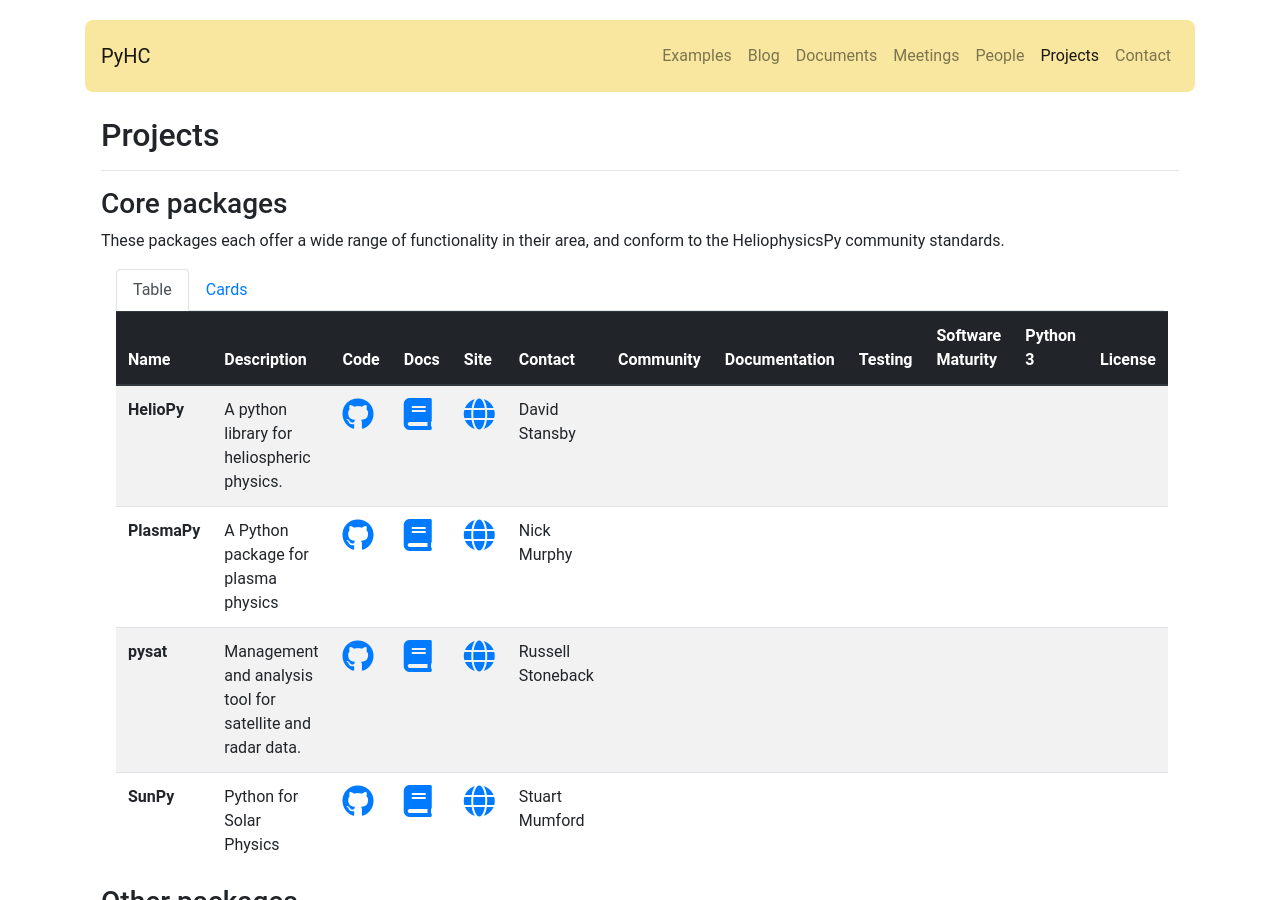
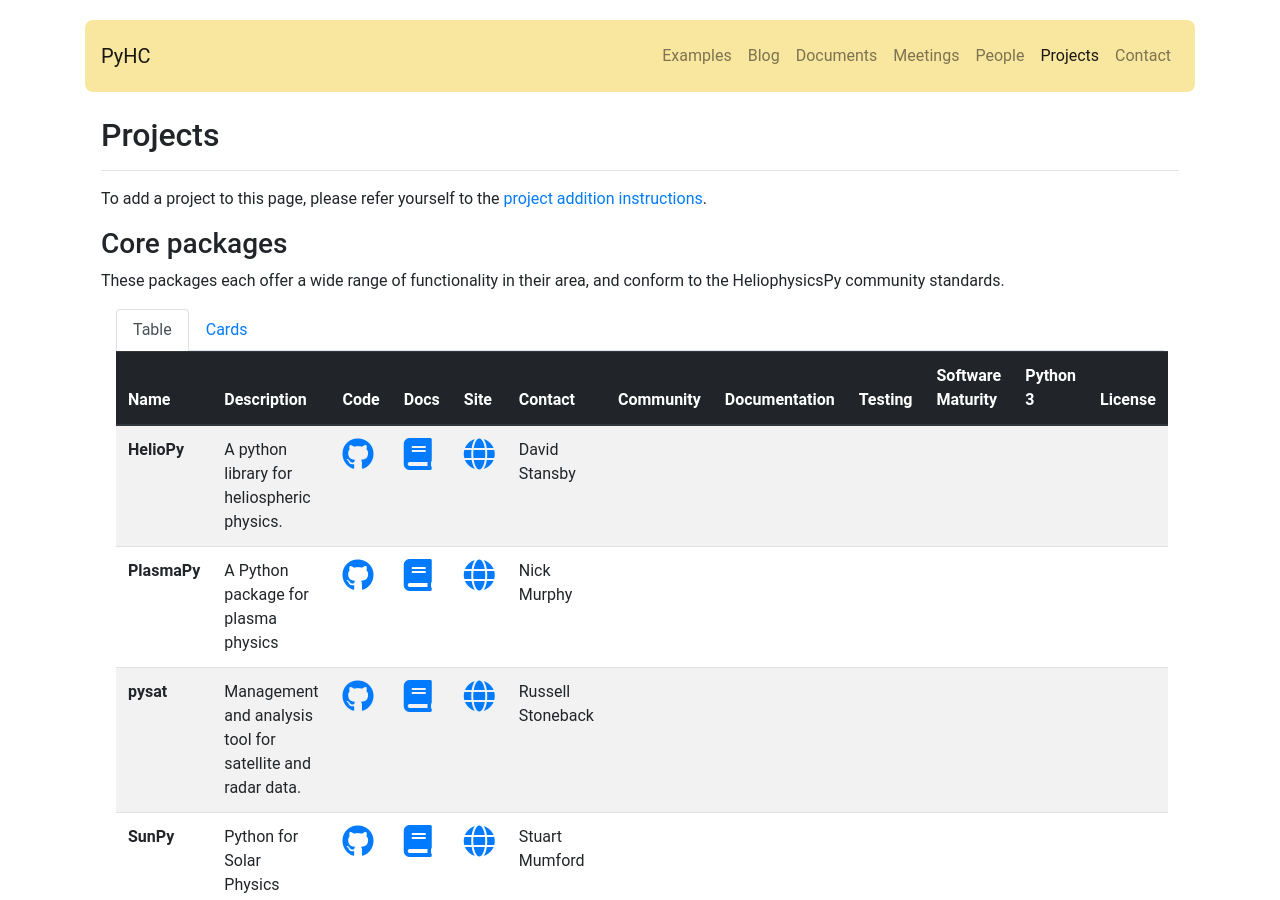
Before and after one commit to heliophysicsPy/heliophysicsPy.github.io, a Jekyll site: the page built from _pages/projects.html, in a window 1280 px wide and 900 px high. Built offline with Jekyll 4.4.1, drawn with Linux system fonts in a browser that asks for light colours; nearby versions of some CDN libraries.

Commit message:
Adding link to project addition instructions
Projects page didn't have link to new project addition instructions (in _pyhc_projects). Adding a link.

```diff
--- a/_pages/projects.html
+++ b/_pages/projects.html
@@ -4,6 +4,9 @@
 permalink: /projects/
 order: 5
 ---
+<p>
+  To add a project to this page, please refer yourself to the <a href="https://github.com/heliophysicsPy/heliophysicsPy.github.io/blob/master/_pyhc_projects/adding_to_pyhc_project_list.md">project addition instructions</a>.
+</p>
 <h3> Core packages </h3>
 <p>
   These packages each offer a wide range of functionality in their area,
```
